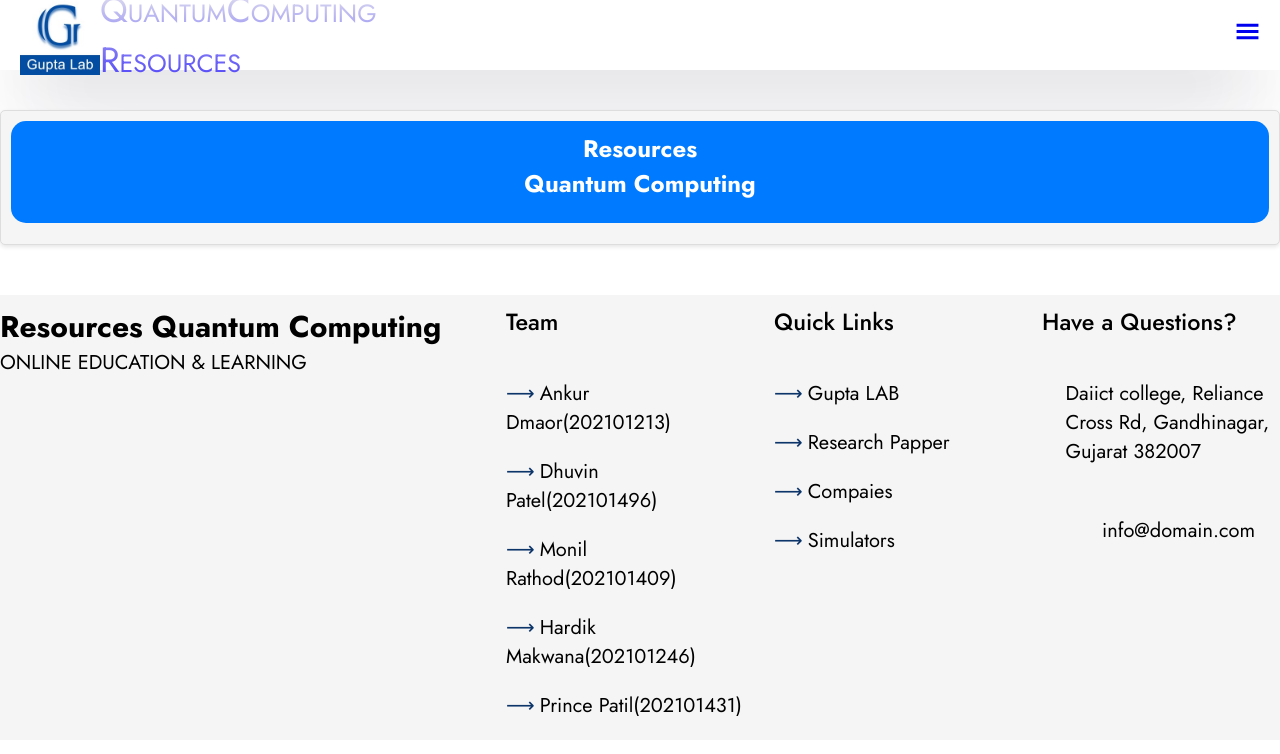
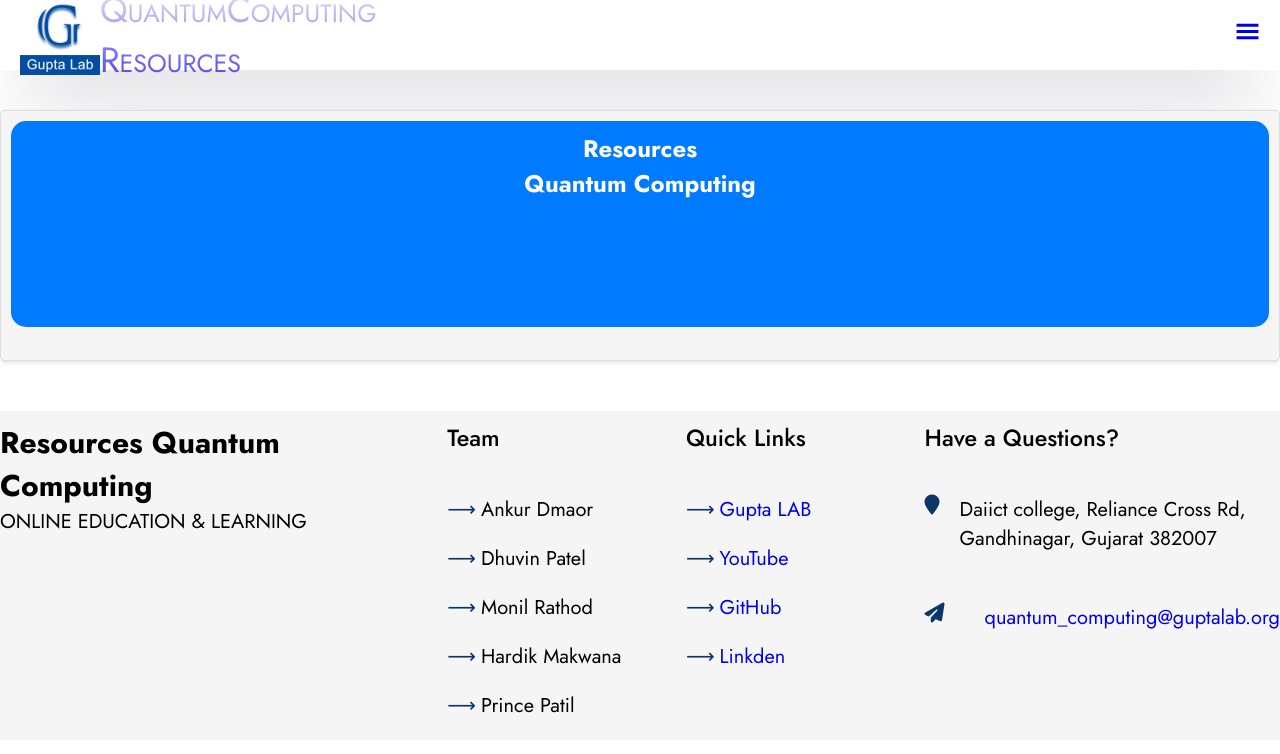
Before and after one commit to AnkurDamor1110/Quantum-computing-resource-page, a React (Create React App) app: page / in a window 1280 px wide. Shown: the top 754 px of the page. Built offline with nearby package versions, Linux system fonts and the light colour scheme.

Commit message:
Change some contexts and css

```diff
--- a/package.json
+++ b/package.json
@@ -3,6 +3,7 @@
   "version": "0.1.0",
   "private": true,
   "dependencies": {
+    "@fortawesome/fontawesome-free": "^6.4.2",
     "@testing-library/jest-dom": "^5.17.0",
     "@testing-library/react": "^13.4.0",
     "@testing-library/user-event": "^13.5.0",
--- a/src/Components/pages/Footer/Footer.css
+++ b/src/Components/pages/Footer/Footer.css
@@ -1,3 +1,6 @@
+
+
+@import '@fortawesome/fontawesome-free/css/all.css';
 
   footer {
     background-color: #f6f5f5;
--- a/src/Components/pages/Footer/Footer.js
+++ b/src/Components/pages/Footer/Footer.js
@@ -17,20 +17,20 @@ const Footer = () => {
           <div className='box link'>
             <h3>Team</h3>
             <ul>
-              <li>Ankur Dmaor(202101213)</li>
-              <li>Dhuvin Patel(202101496)</li>
-              <li>Monil Rathod(202101409)</li>
-              <li>Hardik Makwana(202101246)</li>
-              <li>Prince Patil(202101431)</li>
+              <li>Ankur Dmaor</li>
+              <li>Dhuvin Patel</li>
+              <li>Monil Rathod</li>
+              <li>Hardik Makwana</li>
+              <li>Prince Patil</li>
             </ul>
           </div>
           <div className='box link'>
             <h3>Quick Links</h3>
             <ul>
-              <li>Gupta LAB</li>
-              <li>Research Papper</li>
-              <li>Compaies</li>
-              <li>Simulators</li>
+            <li><a href="https://www.guptalab.org/">Gupta LAB</a></li>
+              <li><a href="https://researchpapers.com">YouTube</a></li>
+              <li><a href="https://companies.com">GitHub</a></li>
+              <li><a href="https://simulators.com">Linkden</a></li>
             </ul>
           </div>
 
@@ -38,7 +38,7 @@ const Footer = () => {
             <h3>Have a Questions?</h3>
             <ul>
               <li>
-              <i className='fa fa-map-marker'></i>
+              <i className='fas fa-map-marker'></i>
 
                 Daiict college, Reliance Cross Rd, Gandhinagar, Gujarat 382007
               </li>
@@ -48,8 +48,8 @@ const Footer = () => {
                 +91 0000000000
               </li> */}
               <li>
-                <i className='fa fa-paper-plane'></i>
-                info@domain.com
+              <i className='fas fa-paper-plane'></i>
+                <a href="mailto:quantum_computing@guptalab.org">quantum_computing@guptalab.org</a>
               </li>
             </ul>
           </div>
--- a/src/Components/pages/Simulators_page/Simulatorspage.js
+++ b/src/Components/pages/Simulators_page/Simulatorspage.js
@@ -18,20 +18,16 @@ const Simulator = () => {
     <div className="company">
       <div className="simulator-page">
         {simulatorsByLanguage.map((languageGroup, index) => (
-          <div key={index} className="language-section">
-            <div className="languag">
-            <h2
-              onClick={() => toggleLanguage(languageGroup.language)}
-              className={selectedLanguage === languageGroup.language ? 'selected' : '' }
-            >
-              {languageGroup.language}
-            </h2>
+          <div key={index} className="year-card">
+            <div className="year-header" onClick={() => toggleLanguage(languageGroup.language)}>
+              <h2>{languageGroup.language}</h2>
+              <i className={`fa ${selectedLanguage === languageGroup.language ? 'fa-caret-up' : 'fa-caret-down'}`}></i>
             </div>
             {selectedLanguage === languageGroup.language && (
               <div className="simulator-container">
                 {languageGroup.simulators.map((simulator, index) => (
-                  <div key={index} className="simulator-card">
-                    <h2>{simulator.name}</h2>
+                  <div key={index} className="simulator-card ">
+                    <h2 className="workshop-name">{simulator.name}</h2>
                     <a href={simulator.url} target="_blank" rel="noopener noreferrer">
                       Visit Simulator
                     </a>
```
Also changed, not shown: 1 other file (tests, documents, lock files or other folders).
